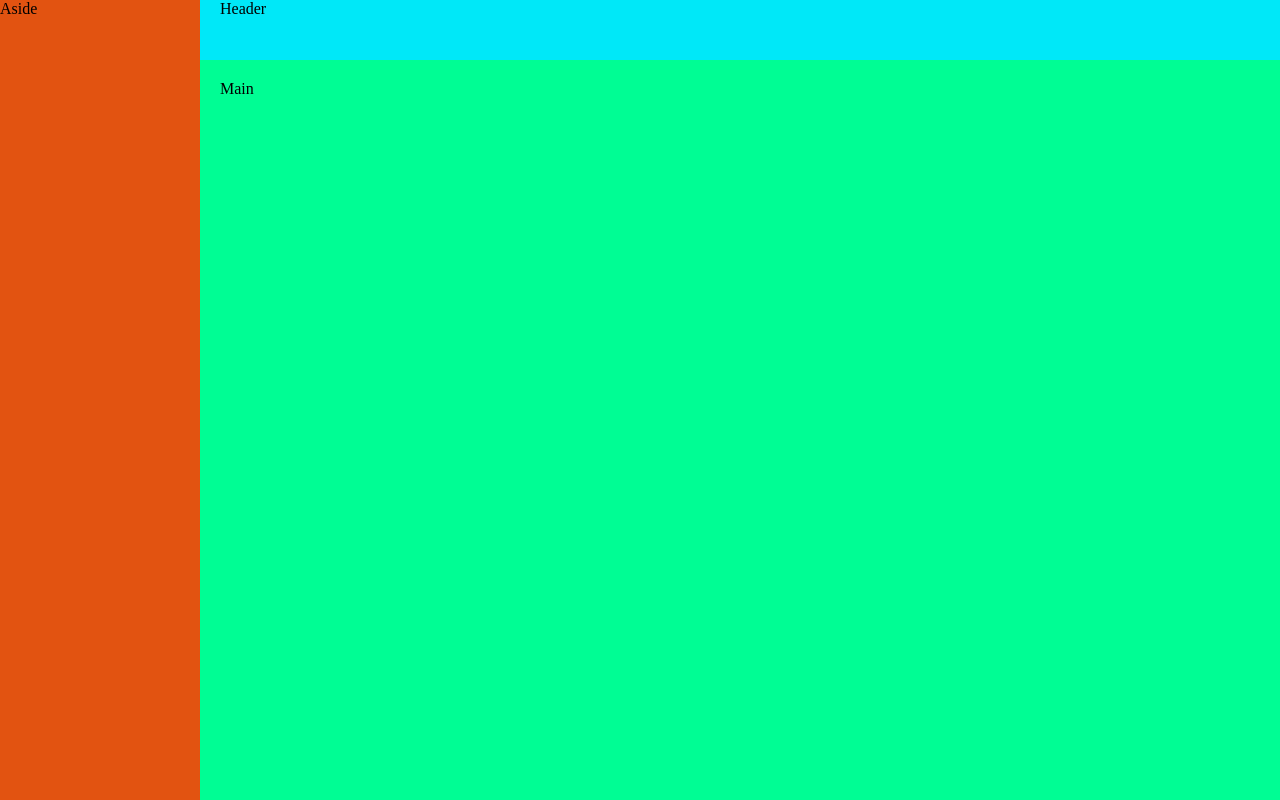
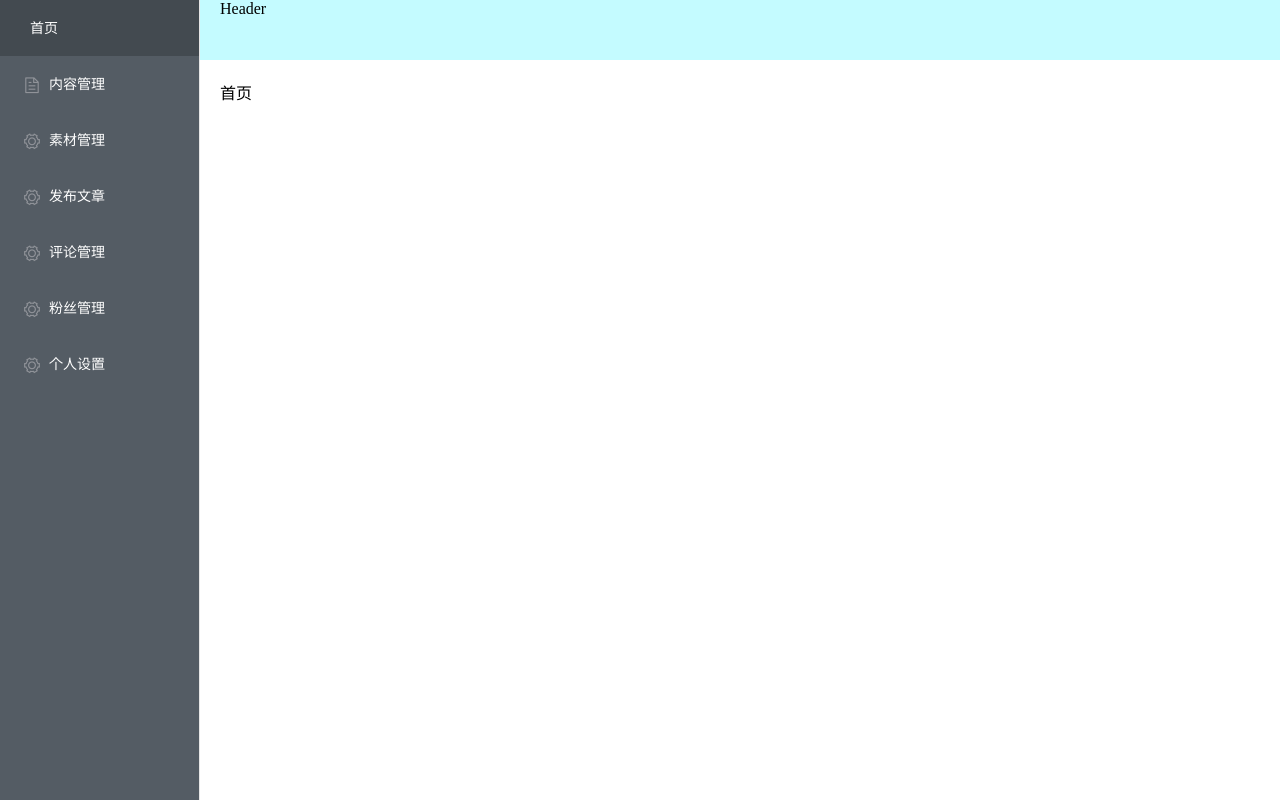
Before and after one commit to lyl345446637/vue-CLi-, a Vue app: page / in a window 1280 px wide. Built offline with nearby package versions, Linux system fonts and the light colour scheme; a small style sheet from the web is missing.

Commit message:
导航完成

```diff
--- a/public/index.html
+++ b/public/index.html
@@ -6,6 +6,8 @@
     <meta name="viewport" content="width=device-width,initial-scale=1.0">
     <link rel="icon" href="<%= BASE_URL %>favicon.ico">
     <title><%= htmlWebpackPlugin.options.title %></title>
+    <!-- 阿里icon连接 -->
+    <link rel="stylesheet" href="//at.alicdn.com/t/font_2103752_hip2m8rtlt6.css">
   </head>
   <body>
     <noscript>
--- a/src/views/home/index.vue
+++ b/src/views/home/index.vue
@@ -1,6 +1,7 @@
+这是首页右下部分内容区
 /* template搭建div部分 */
 <template>
-    <div class="home-Component"></div>
+    <div class="home-Component">首页</div>
 </template>
 /* script搭建js部分 */
 <script>
--- /dev/null
+++ b/src/views/layout/components/aside.vue
@@ -0,0 +1,70 @@
+/* 这是首页左侧导航的部分 */
+<template>
+<!-- 以下来源于el官方组件代码 -->
+<el-menu
+    class="nav-menu"
+    default-active="2"
+    @open="handleOpen"
+    @close="handleClose"
+    background-color="#545c64"
+    text-color="#fff"
+    active-text-color="#ffd04b"
+    router
+>
+
+    <el-menu-item index="/">
+    <i class="iconfont iconshouye1"></i>
+    <span slot="title">首页</span>
+    </el-menu-item>
+    <el-menu-item index="/article">
+    <i class="el-icon-document"></i>
+    <span slot="title">内容管理</span>
+    </el-menu-item>
+    <el-menu-item index="/image">
+    <i class="el-icon-setting"></i>
+    <span slot="title">素材管理</span>
+    </el-menu-item>
+    <el-menu-item index="pablish">
+    <i class="el-icon-setting"></i>
+    <span slot="title">发布文章</span>
+    </el-menu-item>
+    <el-menu-item index="/comment">
+    <i class="el-icon-setting"></i>
+    <span slot="title">评论管理</span>
+    </el-menu-item>
+    <el-menu-item index="/fans">
+    <i class="el-icon-setting"></i>
+    <span slot="title">粉丝管理</span>
+    </el-menu-item>
+    <el-menu-item index="/settings">
+    <i class="el-icon-setting"></i>
+    <span slot="title">个人设置</span>
+    </el-menu-item>
+
+</el-menu>
+</template>
+
+<script>
+export default {
+  name: 'AppAside',
+  data () {
+    return {}
+  },
+  methods: {
+    handleOpen (key, keyPath) {
+      console.log(key, keyPath)
+    },
+    handleClose (key, keyPath) {
+      console.log(key, keyPath)
+    }
+  }
+}
+</script>
+<style scoped lang="less">
+.nav-menu {
+    .iconfont {
+        margin-right: 5px;
+        padding-left: 5px;
+    }
+}
+</style>
--- a/src/views/layout/index.vue
+++ b/src/views/layout/index.vue
@@ -1,17 +1,28 @@
+/* 这是首页集控中心 */
 /* template搭建div部分 */
 <template>
     <el-container class="layout-Component">
-    <el-aside class="aside" width="200px">Aside</el-aside>
+    <el-aside class="aside" width="200px">
+        <!-- 引入组件 -->
+        <AppAside class="aside-main" />
+    </el-aside>
     <el-container>
         <el-header class="header">Header</el-header>
-        <el-main class="main">Main</el-main>
+        <el-main class="main">
+            <!-- 子路由出口 这里是home的 index.vue -->
+            <router-view />
+        </el-main>
     </el-container>
     </el-container>
 </template>
 /* script搭建js部分 */
 <script>
+import AppAside from './components/aside.vue'
 export default {
   name: 'LayoutIndex',
+  components: {
+    AppAside
+  },
   data () {
     return {}
   },
@@ -29,11 +40,15 @@ export default {
 }
 .aside {
     background-color: rgb(226, 83, 17);
+    .aside-main {
+        height: 100%;
+    }
 }
 .header {
-    background-color: rgb(0, 232, 248);
+    background-color: rgb(196, 251, 255);
 }
 .main {
-    background-color: rgb(0, 253, 148);
+    background-color: rgb(255, 255, 255);
 }
+
 </style>
```
